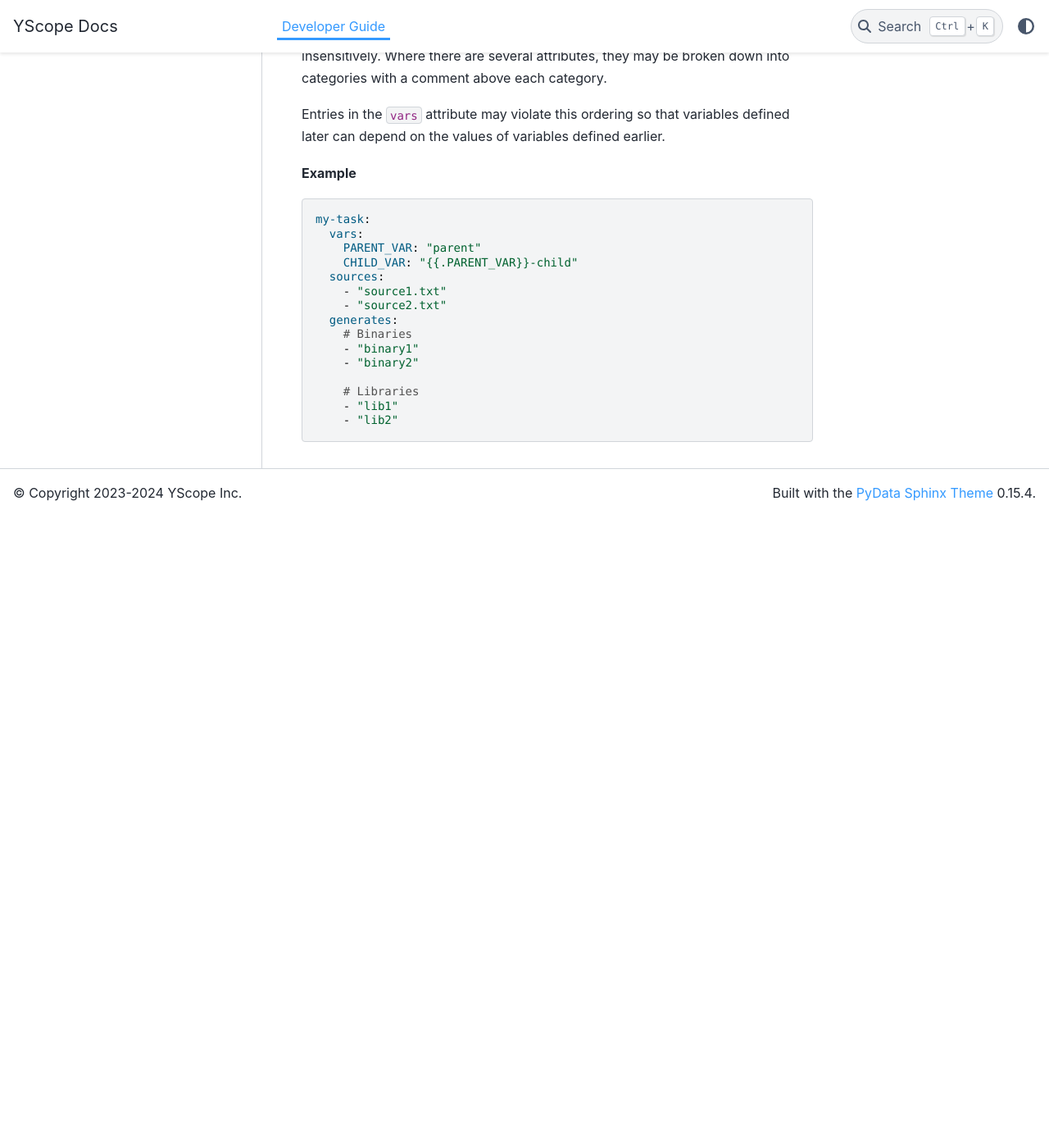
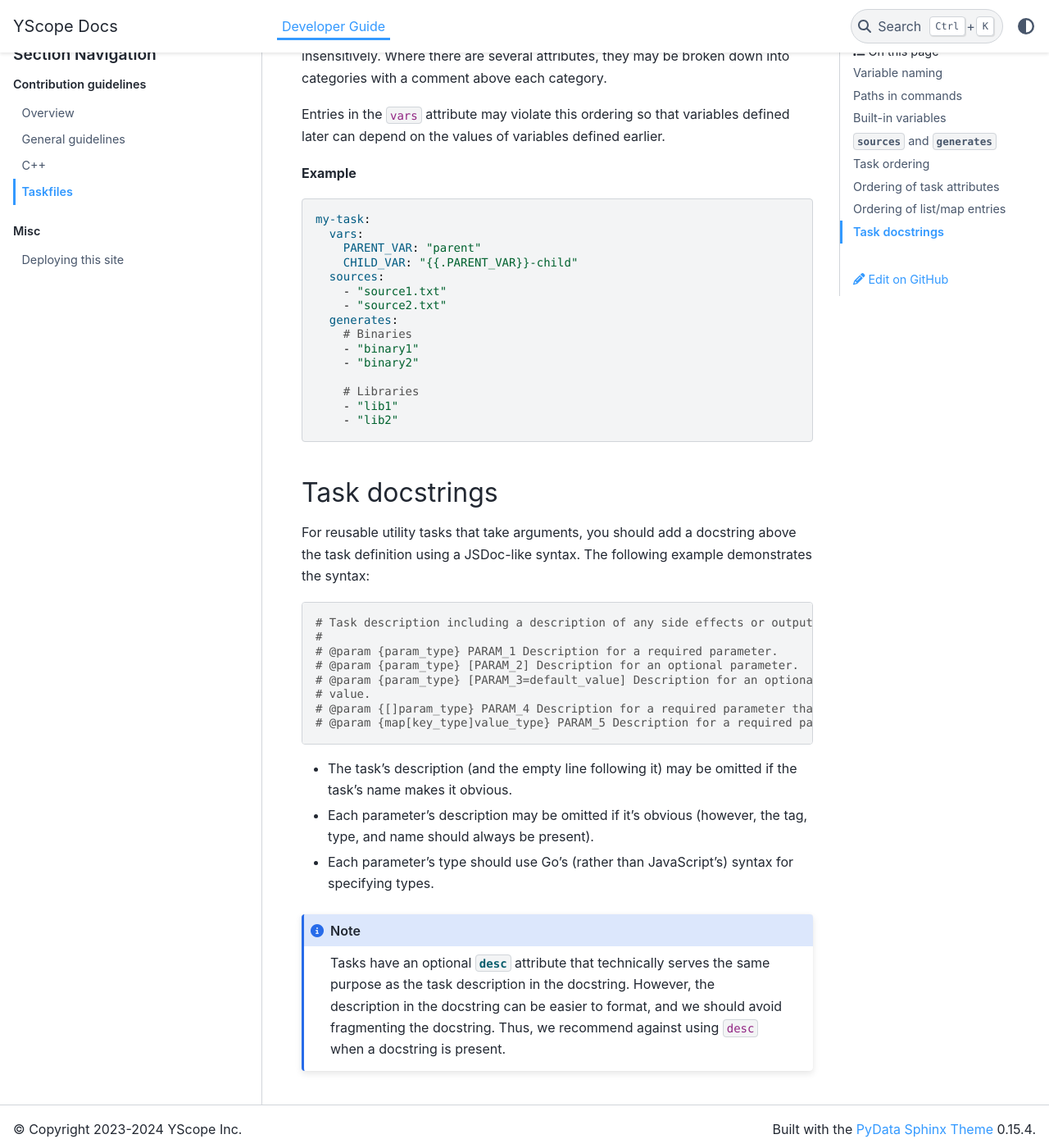
Before and after one commit to y-scope/yscope-docs, a Sphinx documentation site: the page built from docs/dev-guide/contrib-guides-taskfiles.md, in a window 1280 px wide and 1400 px high, scrolled down 6068 px. Shown: the whole window at 82% size. Built offline with Sphinx 7.4.7 and the PyData theme 0.15.4, drawn with Linux system fonts in a browser that asks for light colours; before the commit the page ends 6698 px from its top, so only the background shows below that.

Commit message:
docs(taskfiles): Add guidelines for writing docstrings for tasks. (#27)

````diff
--- a/docs/dev-guide/contrib-guides-taskfiles.md
+++ b/docs/dev-guide/contrib-guides-taskfiles.md
@@ -278,5 +278,34 @@ my-task:
     - "lib2"
 ```
 
+## Task docstrings
+
+For reusable utility tasks that take arguments, you should add a docstring above the task definition
+using a JSDoc-like syntax. The following example demonstrates the syntax:
+
+```yaml
+# Task description including a description of any side effects or outputs generated by this task.
+#
+# @param {param_type} PARAM_1 Description for a required parameter.
+# @param {param_type} [PARAM_2] Description for an optional parameter.
+# @param {param_type} [PARAM_3=default_value] Description for an optional parameter with a default
+# value.
+# @param {[]param_type} PARAM_4 Description for a required parameter that's an array.
+# @param {map[key_type]value_type} PARAM_5 Description for a required parameter that's a map.
+```
+
+* The task's description (and the empty line following it) may be omitted if the task's name makes
+  it obvious.
+* Each parameter's description may be omitted if it's obvious (however, the tag, type, and name
+  should always be present).
+* Each parameter's type should use Go's (rather than JavaScript's) syntax for specifying types.
+
+:::{note}
+Tasks have an optional [`desc`][task-attrs] attribute that technically serves the same purpose as
+the task description in the docstring. However, the description in the docstring can be easier to
+format, and we should avoid fragmenting the docstring. Thus, we recommend against using `desc` when
+a docstring is present.
+:::
+
 [Taskfiles]: https://taskfile.dev/usage/
-[task-attrs]: https://taskfile.dev/api/#task
+[task-attrs]: https://taskfile.dev/reference/schema#task
````
